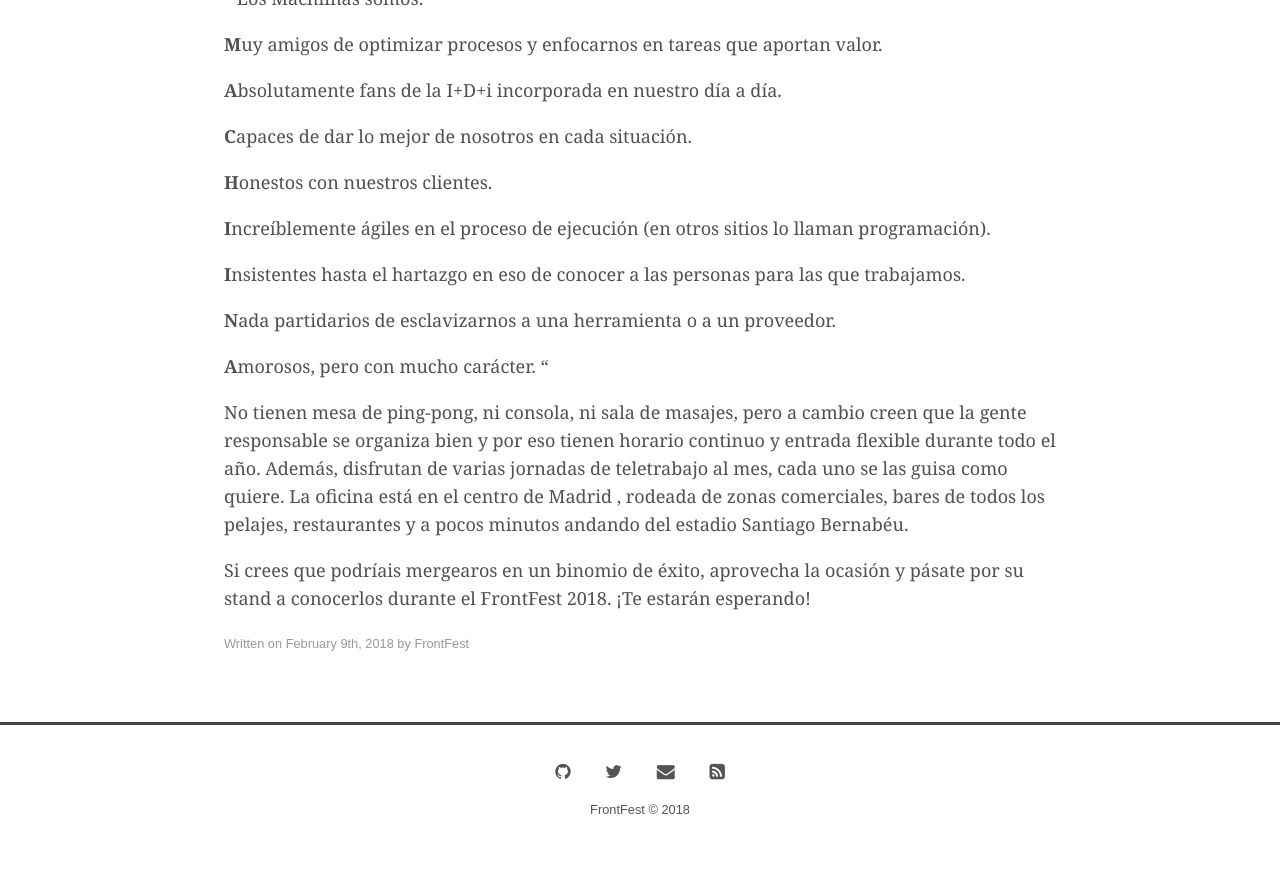
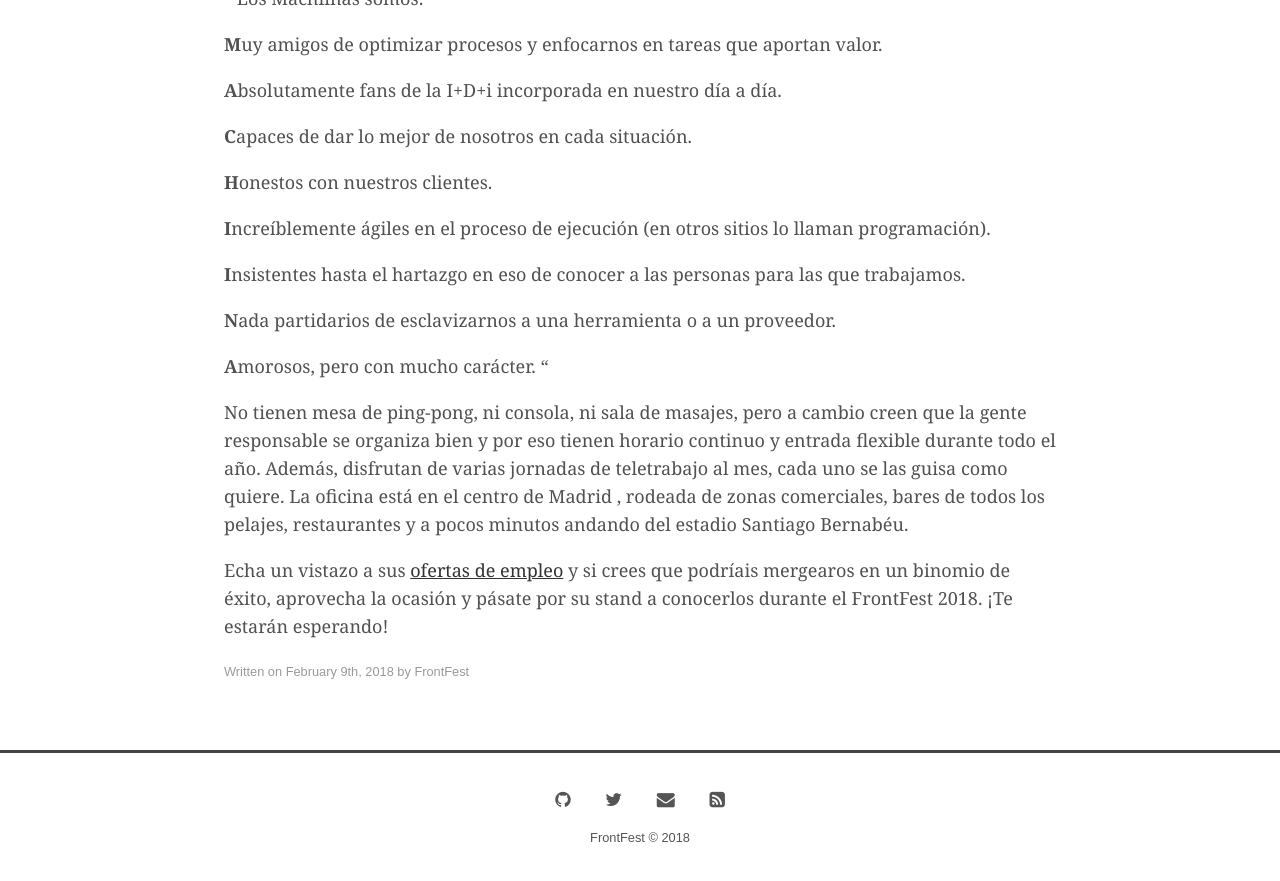
Before and after one commit to frontfest/blog, a Jekyll site: the page built from _posts/2018-02-09-conoce-a-machiina.md, in a window 1280 px wide and 900 px high, scrolled down 1409 px. Shown: the top 881 px of the window. Built offline with Jekyll 4.4.1, drawn with Linux system fonts in a browser that asks for light colours; some web fonts are replaced.

Commit message:
add offer lint to machina post

```diff
--- a/_posts/2018-02-09-conoce-a-machiina.md
+++ b/_posts/2018-02-09-conoce-a-machiina.md
@@ -34,4 +34,6 @@ Les hemos pedido que se describan y aquí está lo que nos han dicho.
 
 No tienen mesa de ping-pong, ni consola, ni sala de masajes, pero a cambio creen que la gente responsable se organiza bien y por eso tienen horario continuo y entrada flexible durante todo el año. Además, disfrutan de varias jornadas de teletrabajo al mes, cada uno  se las guisa como quiere. La oficina está en el centro de Madrid , rodeada de zonas comerciales, bares de todos los pelajes, restaurantes y a pocos minutos andando del estadio Santiago Bernabéu.
 
-Si crees que podríais mergearos en un binomio de éxito, aprovecha la ocasión y pásate por su stand a conocerlos durante el FrontFest 2018. ¡Te estarán esperando!
+Echa un vistazo a sus [ofertas de empleo] [ofertas] y si crees que podríais mergearos en un binomio de éxito, aprovecha la ocasión y pásate por su stand a conocerlos durante el FrontFest 2018. ¡Te estarán esperando!
+
+[ofertas]: https://machiina.com/empleo/
```
